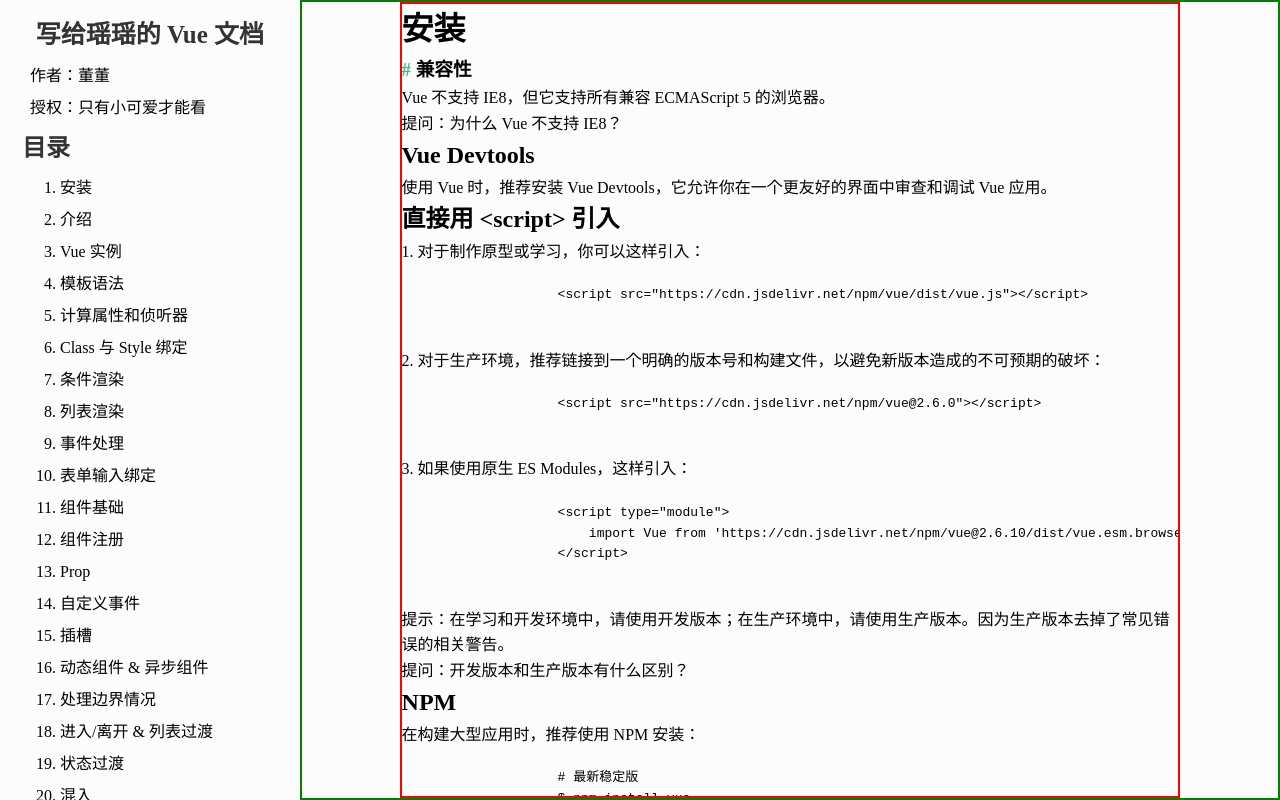
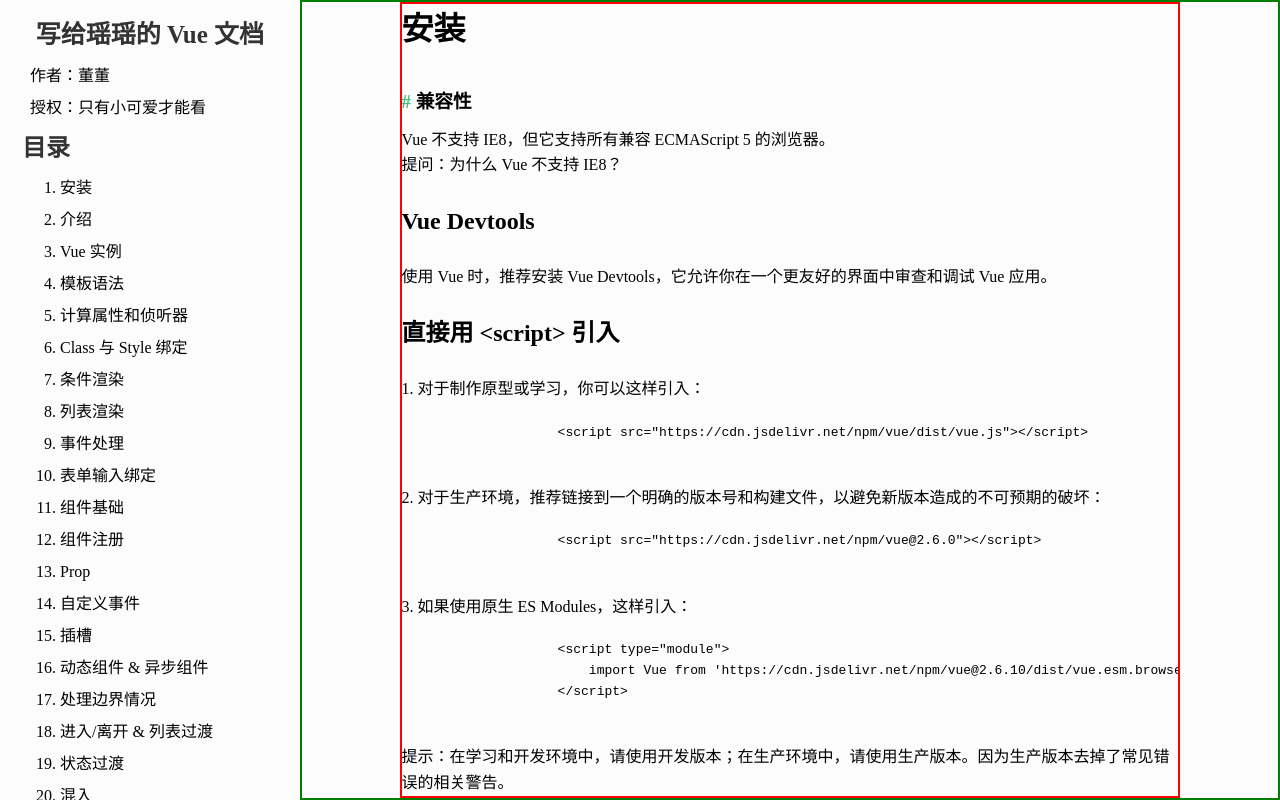
Before and after one commit to donghao-doc/vue_for_yaoyao, a Vue app: page / in a window 1280 px wide. Both pictures are taken after a click on the item "安装". Built offline with nearby package versions, Linux system fonts and the light colour scheme.

Commit message:
安装章节部分样式

```diff
--- a/src/components/chapter1.vue
+++ b/src/components/chapter1.vue
@@ -95,15 +95,25 @@
         }
         > h1 {
             font-size: 2em;
+            margin-bottom: 1em;
         }
         > h2 {
             font-size: 1.5em;
+            margin: 1em 0;
         }
         > h3 {
             font-size: 1.17em;
+            margin: 0.5em 0;
             &::before {
                 content: "# ";
                 color: #42b983;
+            }
+
+        }
+        > section {
+            > h3 {
+                font-size: 1.17em;
+                margin: 2em 0 0.5em 0;
             }
         }
     }
```
